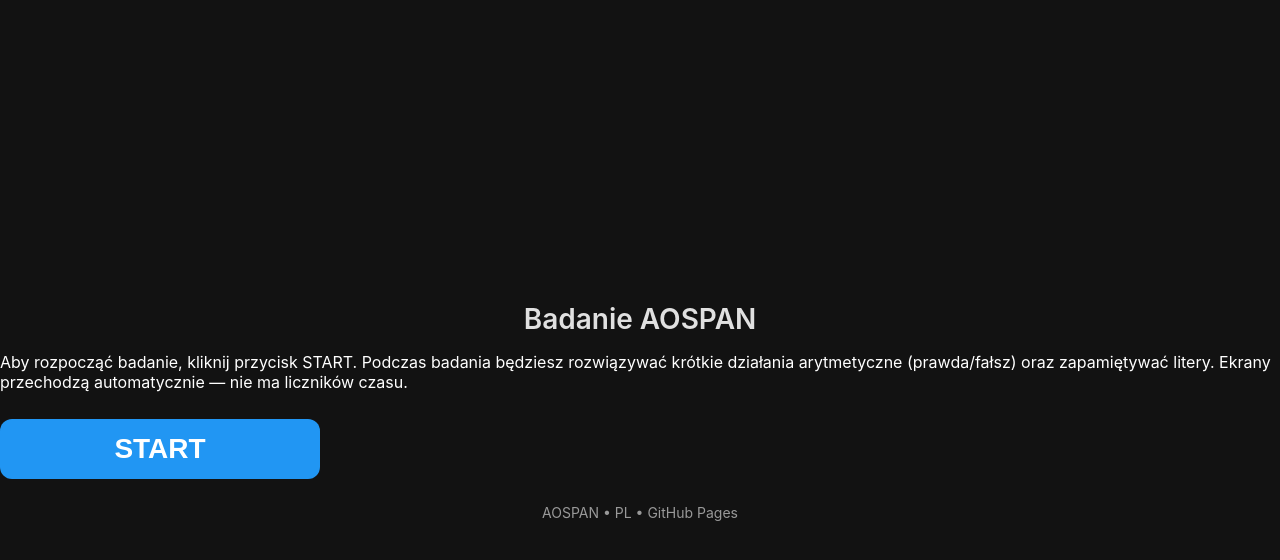
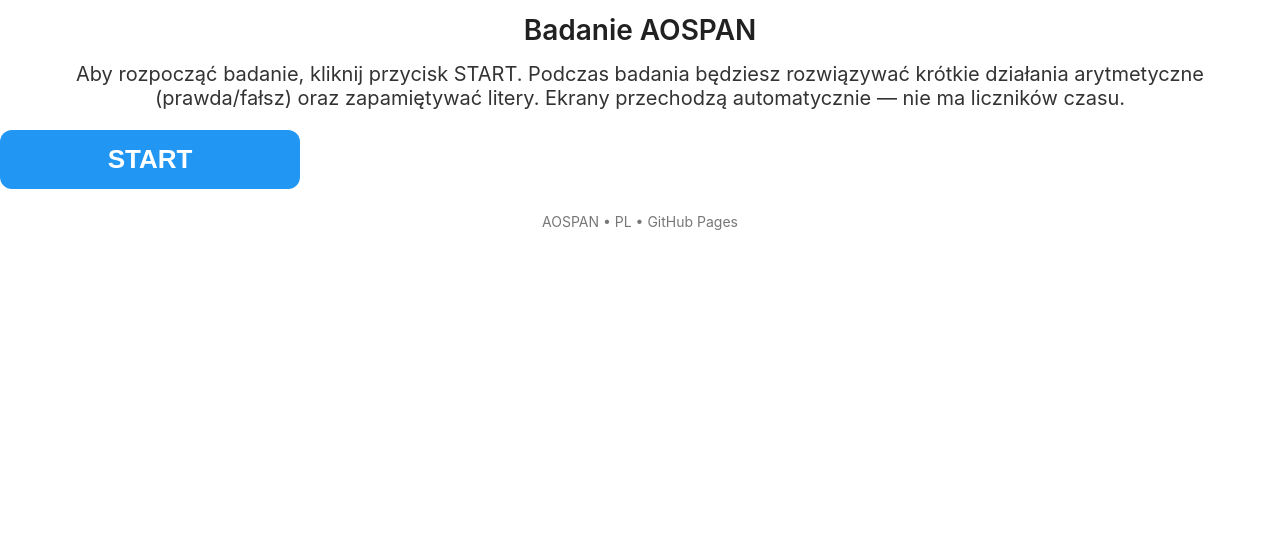
Before and after one commit to jaszczyszynresearcher/AOSPAN, a plain HTML site: page index.html in a window 1280 px wide. Drawn offline with Linux system fonts and the light colour scheme.

Commit message:
style.css

```diff
--- a/style.css
+++ b/style.css
@@ -1,47 +1,59 @@
-/* ============================================
-   Styl mobilny AOSPAN – powiększona czcionka
-   ============================================ */
+/* ==============================================
+   AOSPAN – styl naprawiony (jasny + większa czcionka)
+   ============================================== */
 
 html, body {
   margin: 0;
   padding: 0;
   height: 100vh;
+  width: 100%;
+  font-family: "Inter", "Roboto", sans-serif;
+  color: #212121;
+  background-color: #ffffff;
+  overflow: hidden;
   display: flex;
   flex-direction: column;
-  justify-content: center;
   align-items: center;
-  background-color: #121212; /* ciemne tło dla Qualtrics dark mode */
-  font-family: "Inter", "Roboto", sans-serif;
-  color: #ffffff;
-  overflow: hidden;
+  justify-content: flex-start;
 }
 
-/* Nagłówek */
+/* Nagłówki i teksty */
+h1, h2, h3 {
+  text-align: center;
+  margin: 0.5em 0;
+  color: #212121;
+  font-weight: 600;
+  line-height: 1.2;
+}
+
 h2 {
+  font-size: clamp(22px, 5vw, 28px);
+}
+
+p, .instruction {
   text-align: center;
-  font-size: clamp(22px, 5vw, 28px);
-  font-weight: 600;
-  color: #e0e0e0;
-  margin-bottom: 0.5em;
+  font-size: clamp(16px, 4vw, 20px);
+  color: #333;
+  margin: 0.5em 1em;
 }
 
 /* Działanie matematyczne */
 #operation-text, .operation, .math-problem, .equation {
   font-size: clamp(38px, 9vw, 58px);
   font-weight: 700;
-  color: #ffffff;
+  color: #000;
+  text-align: center;
+  margin: 0.8em 0 1em 0;
   line-height: 1.3;
-  text-align: center;
-  margin: 0.5em 0 1em 0;
 }
 
-/* Przyciski odpowiedzi */
+/* Przyciski */
 button {
   width: 80%;
-  max-width: 320px;
+  max-width: 300px;
   margin: 0.4em auto;
   padding: 14px;
-  font-size: clamp(22px, 5.5vw, 28px);
+  font-size: clamp(20px, 5vw, 26px);
   font-weight: 600;
   border: none;
   border-radius: 12px;
@@ -60,11 +72,11 @@ button:hover {
 footer {
   text-align: center;
   font-size: 14px;
-  color: #999;
+  color: #777;
   margin-top: 1em;
 }
 
-/* Dla mniejszych ekranów */
+/* Widok mobilny */
 @media (max-width: 480px) {
   #operation-text, .operation, .math-problem, .equation {
     font-size: clamp(42px, 10vw, 64px);
@@ -72,6 +84,10 @@ footer {
 
   button {
     width: 85%;
-    font-size: clamp(24px, 6vw, 30px);
+    font-size: clamp(22px, 5.5vw, 28px);
+  }
+
+  p, .instruction {
+    font-size: clamp(16px, 4.5vw, 20px);
   }
 }
```
